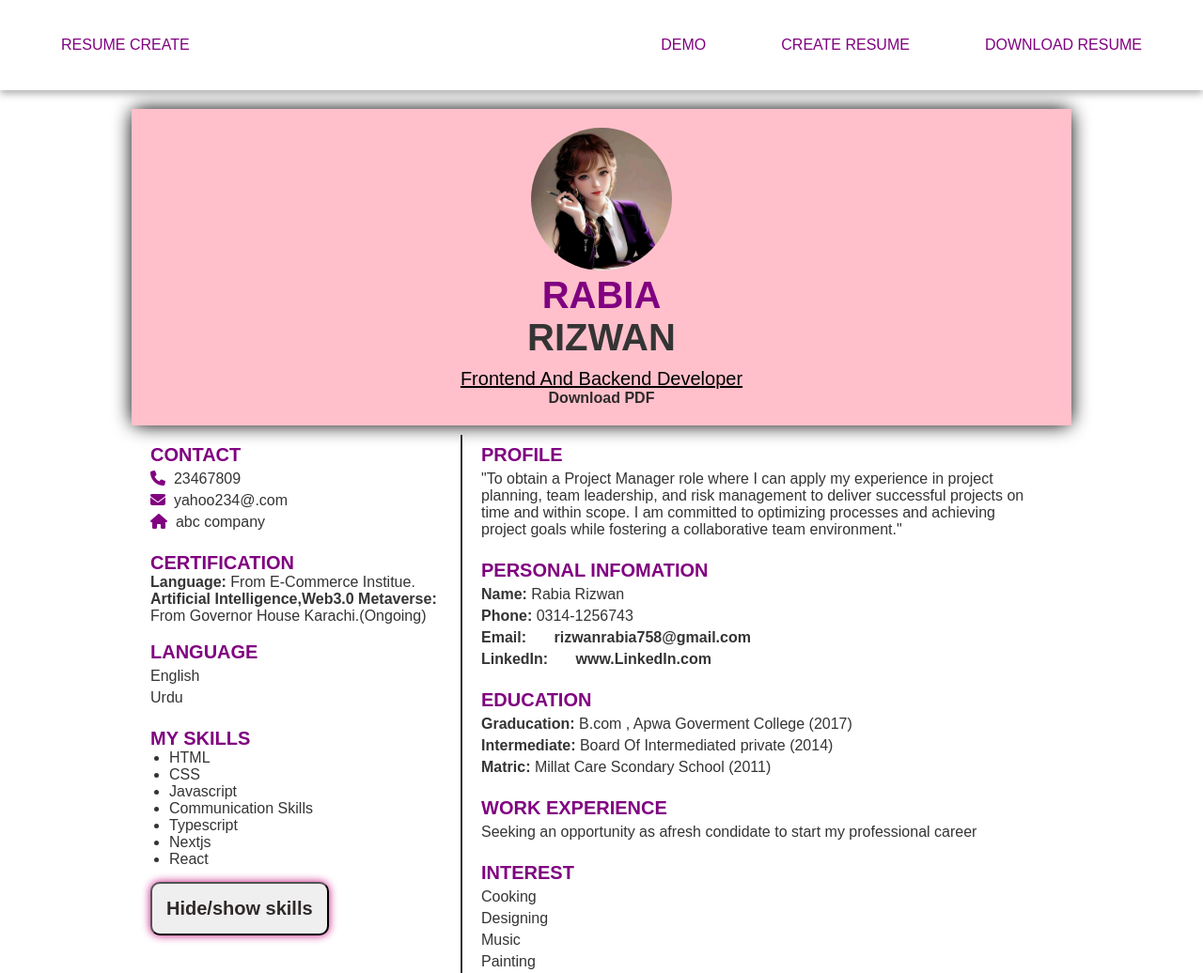
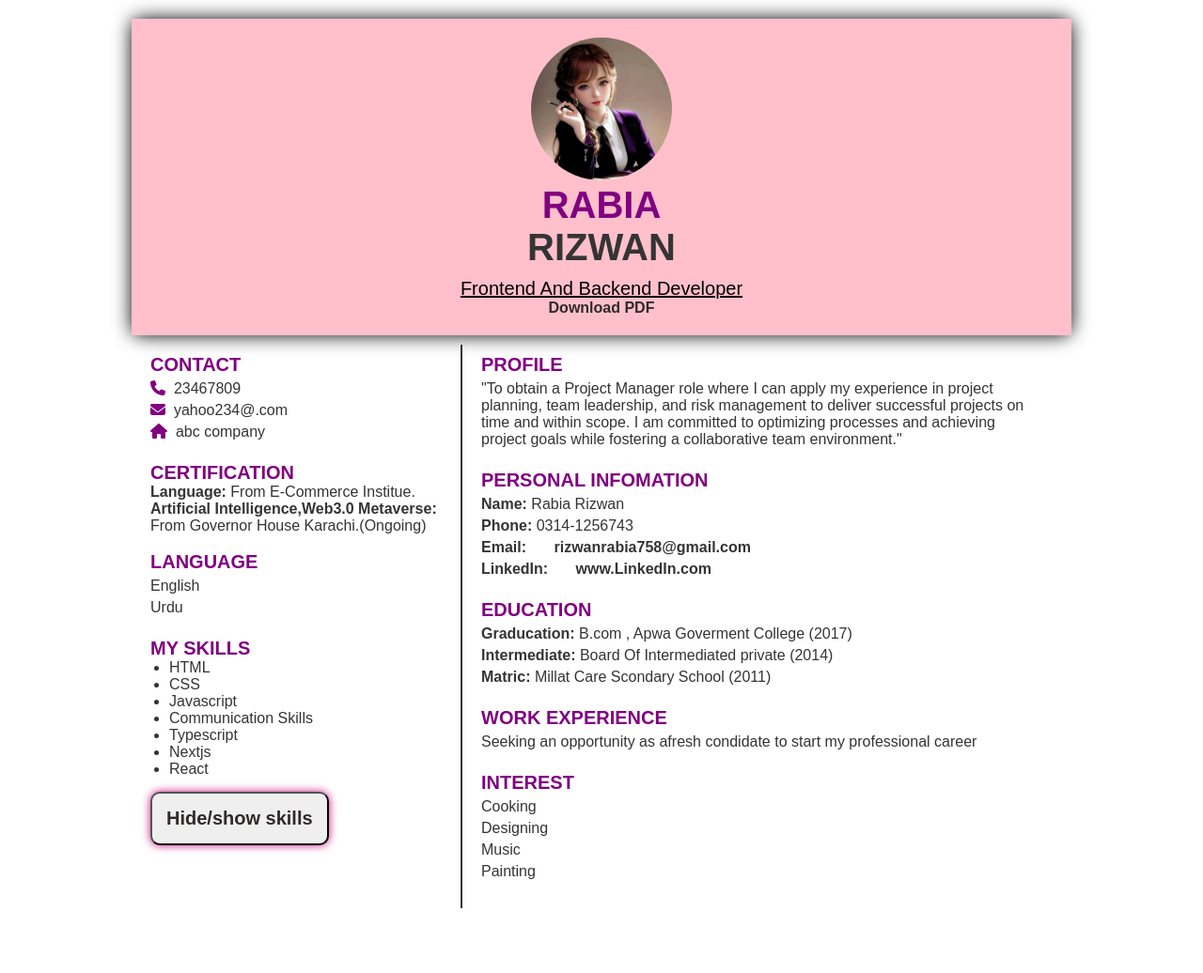
Before and after one commit to rabia758/resume-builder, a website: page index.html in a window 1280 px wide. Shown: the top 1036 px of the page at 94% size. After the commit the page ends 967 px from the top, so only its background shows below. Drawn offline with Linux system fonts and the light colour scheme.

Commit message:
first commit

```diff
--- a/index.html
+++ b/index.html
@@ -8,20 +8,7 @@
     <link rel="stylesheet" href="./style.css">
 </head>
 <body>
-            <!-- Navbar Started -->
-            <nav>
-                <div class="navigation ">
-                    <a href="/">Resume Create </a>
-                </div>
-                <div class="navigation">
-                    <a href="./index.html">Demo</a>
-                    <a href="./create-resume.html">Create Resume</a>
-                    <a href="./my-resume.html">Download Resume</a>
-                </div>
-            </nav>
-            <!-- Navbar Ended -->
-
-             <div class="container">
+       <div class="container">
                <div class="profile-container">
             <img src="profile.jpg" alt="profile pic " objectfit="cover" class="profile">
                <h2 class="profile-name">
--- a/script.ts
+++ b/script.ts
@@ -5,7 +5,6 @@ skillbutton.addEventListener("click", ()=> {
    if(skills.style.display === "none"){
     skills.style.display = "block"
    }else{
-    skills.style.display = "none"
+      skills.style.display = "none"
    }
-
-})
+});
--- a/style.css
+++ b/style.css
@@ -36,9 +36,9 @@ nav .navigation {
 .navigation a {
     text-decoration: none;
     color: purple; /* Light gray text for navbar */
-    font-weight: 500;
+    font-weight: 700;
     text-transform: uppercase;
-    font-size: 1rem;
+    font-size: 1.2rem;
     transition: color 0.3s ease, transform 0.3s ease, letter-spacing 0.3s ease;
 }
 
```
Also changed, not shown: package.json (added, +12 -0 lines).
